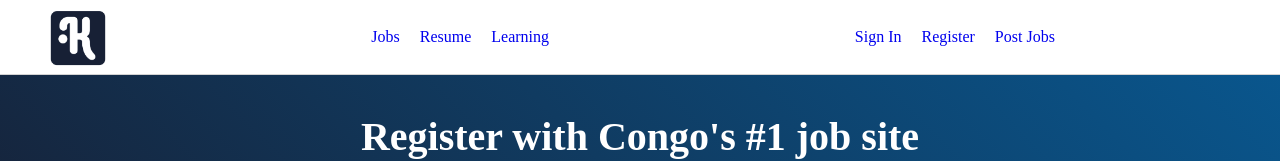
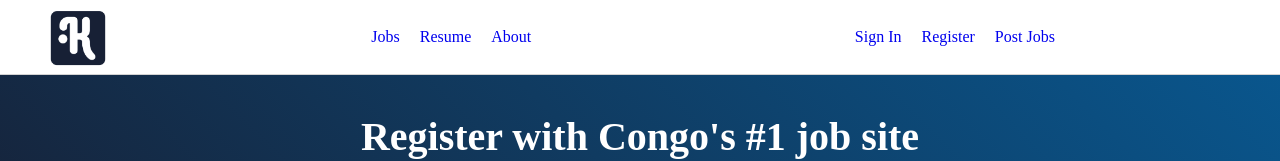
Before and after one commit to gradikay/kinid, a React (Create React App) app: page / in a window 1280 px wide. Shown: the top 161 px of the page. Built offline with nearby package versions, Linux system fonts and the light colour scheme; a web font is replaced by a local one.

Commit message:
Change Learn tab to about tab

```diff
--- a/package.json
+++ b/package.json
@@ -1,5 +1,4 @@
 {
-"homepage":"https://gradikay.github.io/kinid",
   "name": "kinid",
   "version": "0.1.0",
   "author": "Gradi M Kayamba",
--- a/src/App.js
+++ b/src/App.js
@@ -58,7 +58,7 @@ class App extends Component {
                             <div className="column column-3">
                                 <Link to="/jobs">Jobs</Link>
                                 <Link to="/signin">Resume</Link>
-                                <Link to="#">Learning</Link>
+                                <Link to="#">About</Link>
                             </div>
                             <div className="column column-3">
                                 <Link to="/signin">Sign In</Link>
```
